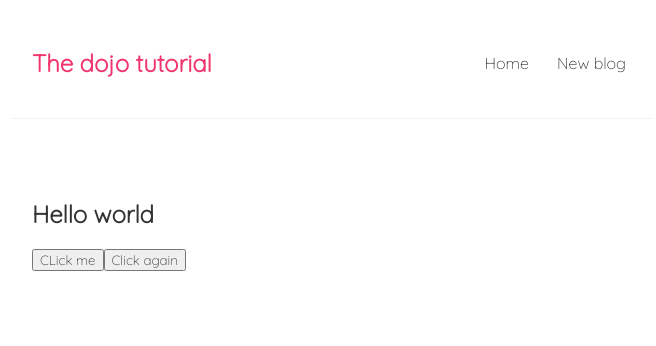
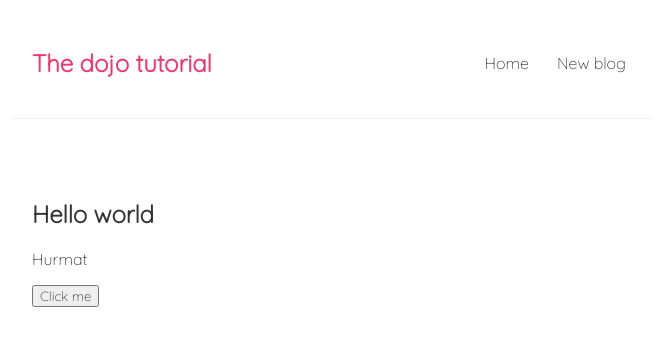
Before and after one commit to Hurmatullah/react_js, a React (Create React App) app: page / in a window 1280 px wide. Shown: the top 346 px of the page, without its empty margins (304-960 px from the left). Built offline with nearby package versions, Linux system fonts and the light colour scheme.

Commit message:
Using state

```diff
--- a/src/Home.js
+++ b/src/Home.js
@@ -1,17 +1,32 @@
-const handleClick = () => {
-  console.log("Congratulations, you have clicked me");
-};
+// const handleClick = () => {
+//   console.log("Congratulations, you have clicked me");
+// };
 
-const handleClickAgain = (name) => {
-  console.log("you clicked me again" + " " + name);
-};
+import { useState } from "react";
 
+// const handleClickAgain = (name) => {
+//   console.log("you clicked me again" + " " + name);
+// };
+// const handleClick = () => {
+//   console.log("Congratulations, you have clicked me");
+// };
+
+// const handleClickAgain = (name) => {
+//   console.log("you clicked me again" + " " + name);
+// };
 const Home = () => {
+  const [name, setName] = useState("Hurmat");
+
+  const handleClick = () => {
+    setName("Saeed");
+  };
+
   return (
     <div>
       <h2>Hello world</h2>
-      <button onClick={handleClick}>CLick me</button>
-      <button onClick={() => handleClickAgain("Mario")}>Click again</button>
+
+      <p>{name}</p>
+      <button onClick={handleClick}>Click me</button>
     </div>
   );
 };
```
